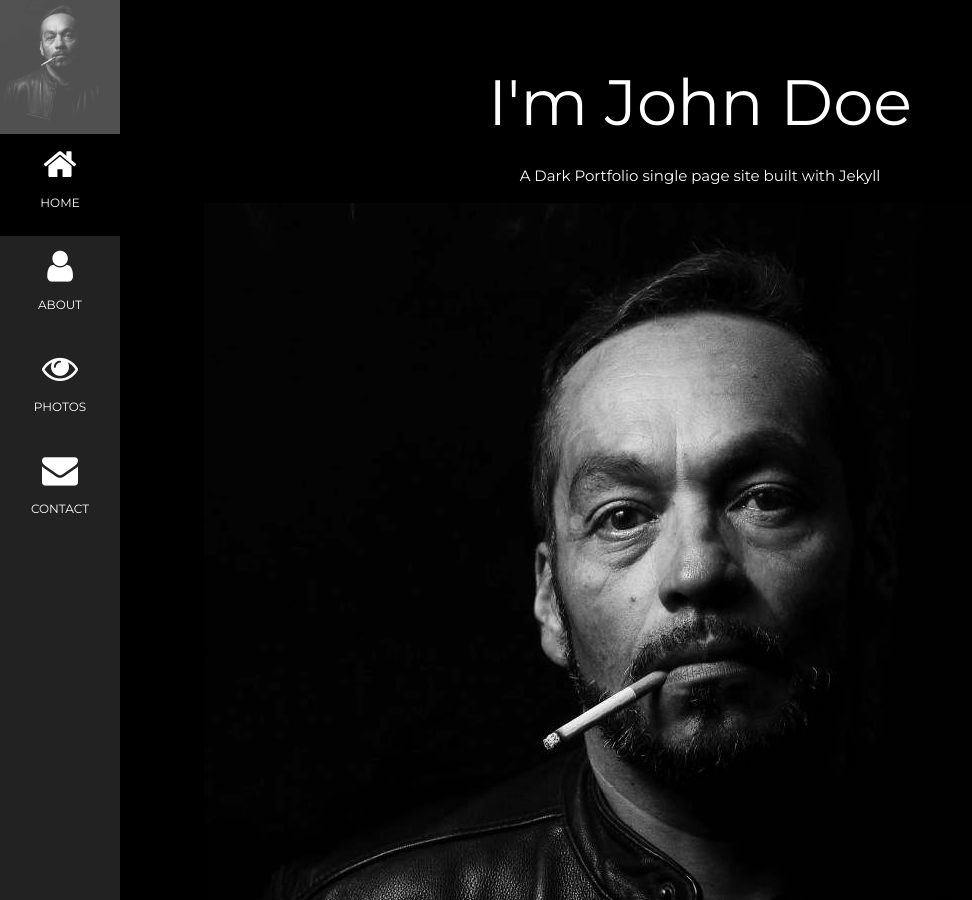
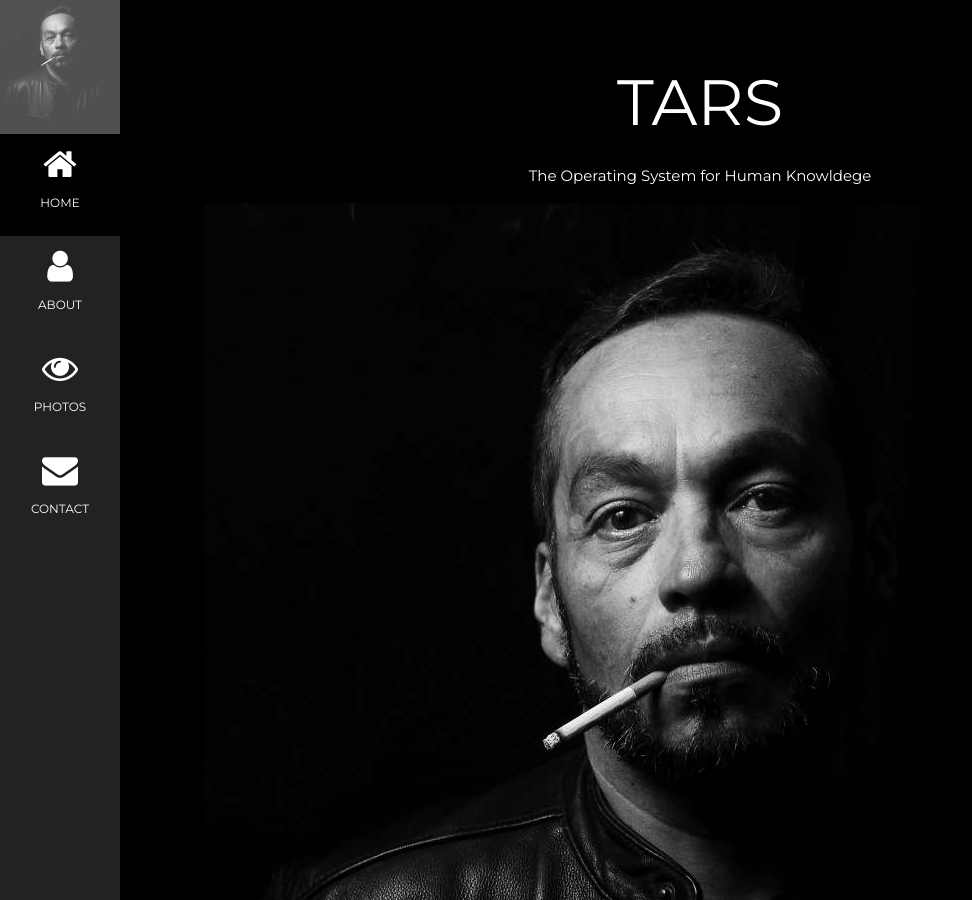
Before and after one commit to tarsbase/barebones, a Jekyll site: the page built from index.html, in a window 1280 px wide and 900 px high. Shown: the whole window, without its empty margins (0-972 px from the left). Built offline with Jekyll 4.4.1, drawn with Linux system fonts in a browser that asks for light colours.

Commit message:
Update _config.yml

```diff
--- a/_config.yml
+++ b/_config.yml
@@ -1,8 +1,8 @@
 # Site Config (including for SEO)
 author: "Some person"
-title: "I'm John Doe"
-tagline: "A Dark Portfolio single page site built with Jekyll"
-description: "For SEO"
+title: "TARS"
+tagline: "The Operating System for Human Knowldege"
+description: "The Operating System for Human Knowldege"
 keywords: "Jekyll"
 
 # Social (includes SEO)
```
